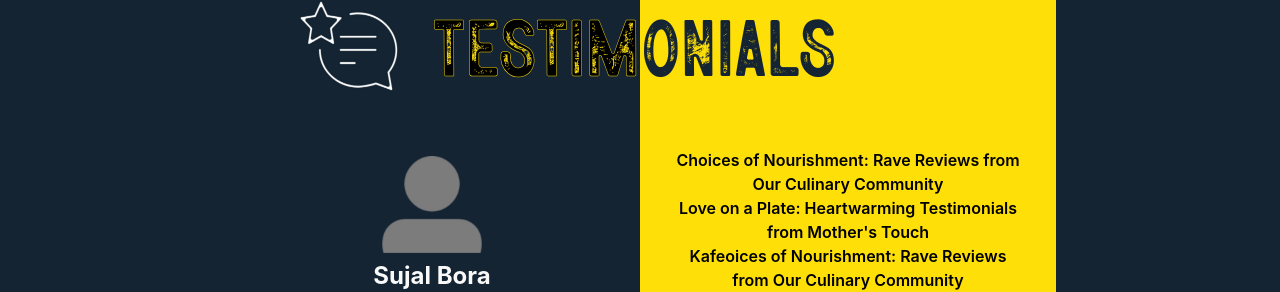
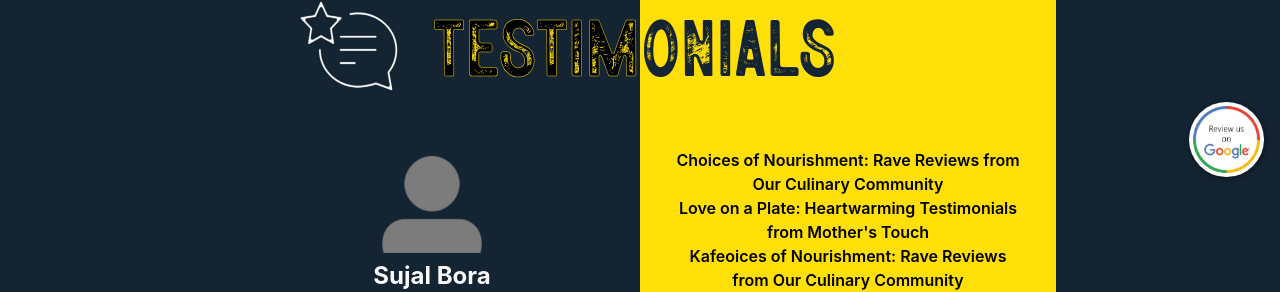
Before and after one commit to anuips07/Mothers-Touch-Kafe, a React (Create React App) app: page / in a window 1280 px wide. Shown: the part 575-867 px from the top of the page. Built offline with nearby package versions, Linux system fonts and the light colour scheme.

Commit message:
google review icon added

```diff
--- a/src/components/Home/Home.css
+++ b/src/components/Home/Home.css
@@ -34,6 +34,24 @@
   cursor: pointer;
 }
 
+.g-rev-cntr {
+  position: fixed;
+  bottom: 3rem;
+  right: 1rem;
+  width: 75px;
+  padding: 0.25rem;
+  background-color: white;
+  border-radius: 50%;
+  display: grid;
+  place-items: center;
+  box-shadow: 1px 1px 5px 1px rgba(0, 0, 0, 0.362);
+}
+
+.g-rev-cntr img {
+  width: 100%;
+  height: auto;
+}
+
 @media only screen and (max-width: 768px) {
   .about-cntr {
     margin: 1rem;
--- a/src/components/Home/Home.js
+++ b/src/components/Home/Home.js
@@ -1,8 +1,9 @@
 import React from "react";
 import "./Home.css";
-import { useNavigate } from "react-router-dom";
+import { Link, useNavigate } from "react-router-dom";
 import Testimonials from "../Common/Testimonials/Testimonials";
 import ProgressiveImage from "react-progressive-graceful-image";
+import GReview from "../../g_review.png";
 
 export default function Home() {
   const navigate = useNavigate();
@@ -27,6 +28,12 @@ export default function Home() {
       </ProgressiveImage>
 
       <Testimonials />
+
+      <Link to="#" onClick={(e) => window.open("https://www.google.com", "_blank", "noreferrer")}>
+        <div className="g-rev-cntr">
+          <img src={GReview} alt="Google Review Icon" />
+        </div>
+      </Link>
     </section>
   );
 }
```
Also changed, not shown: src/g_review.png (added).
